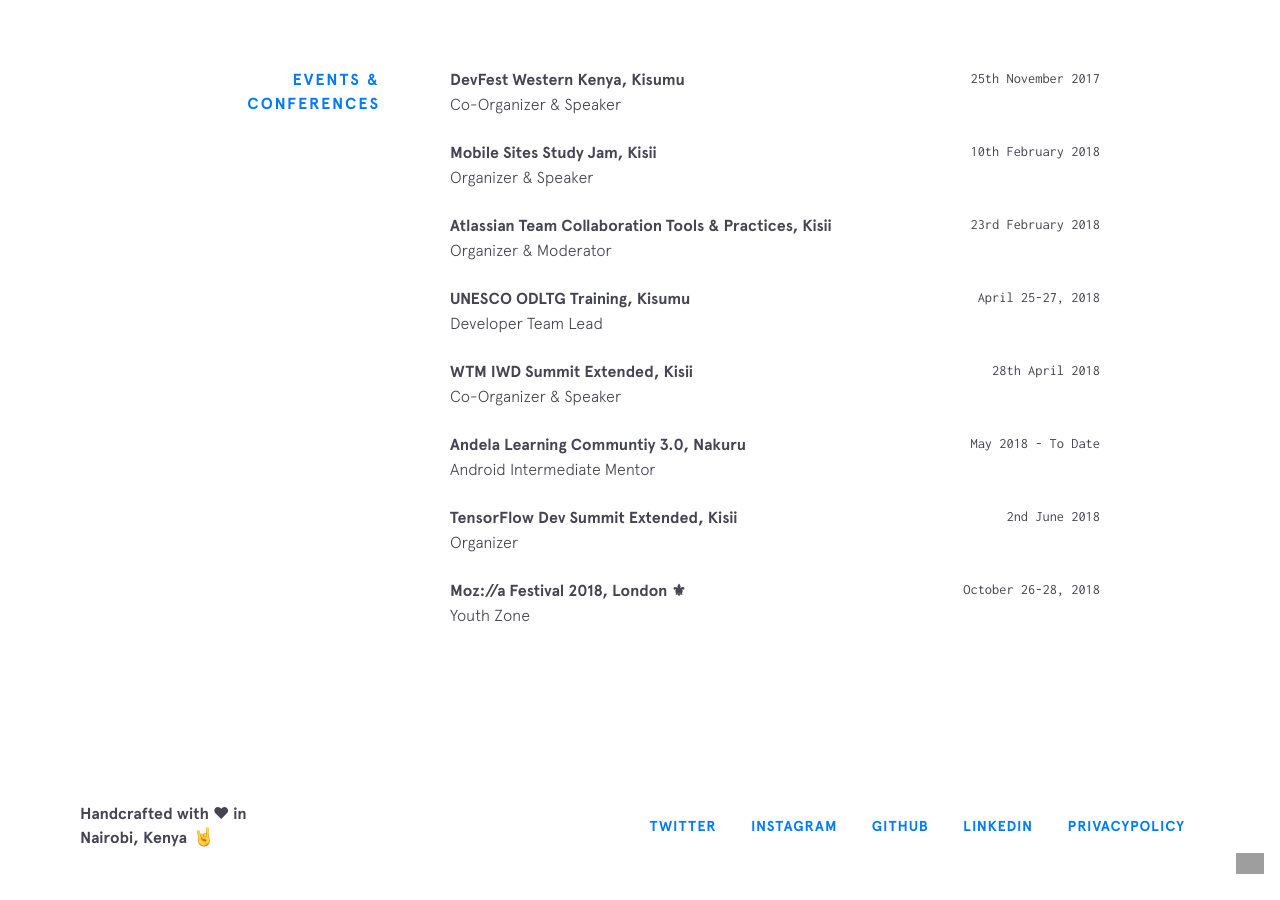
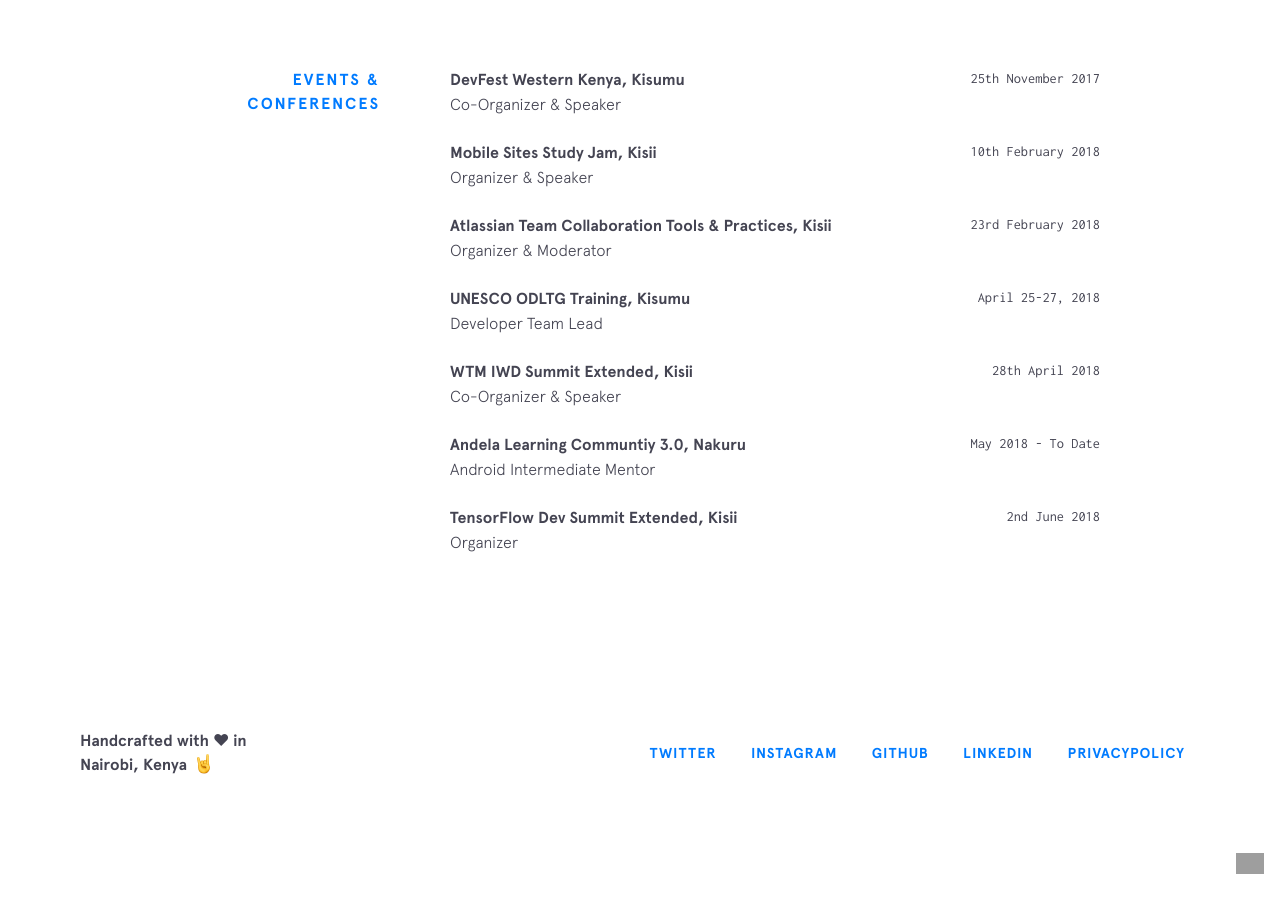
Before and after one commit to Timtech4u/timtech4u.github.io, a Jekyll site: the page built from index.html, in a window 1280 px wide and 900 px high, scrolled down 5510 px. Built offline with Jekyll 4.4.1, drawn with Linux system fonts in a browser that asks for light colours; nearby versions of some CDN libraries; grey boxes are pictures that could not be loaded.

Commit message:
removed mozfest

```diff
--- a/_data/conferences.yml
+++ b/_data/conferences.yml
@@ -32,8 +32,3 @@
   url: https://www.meetup.com/GDG-Kisii/events/250932634/
   date: 2nd June 2018
   role: Organizer
-
-- title: Moz://a Festival 2018, London ⚜
-  url: https://mozillafestival.org/
-  date: October 26-28, 2018
-  role: Youth Zone
```
